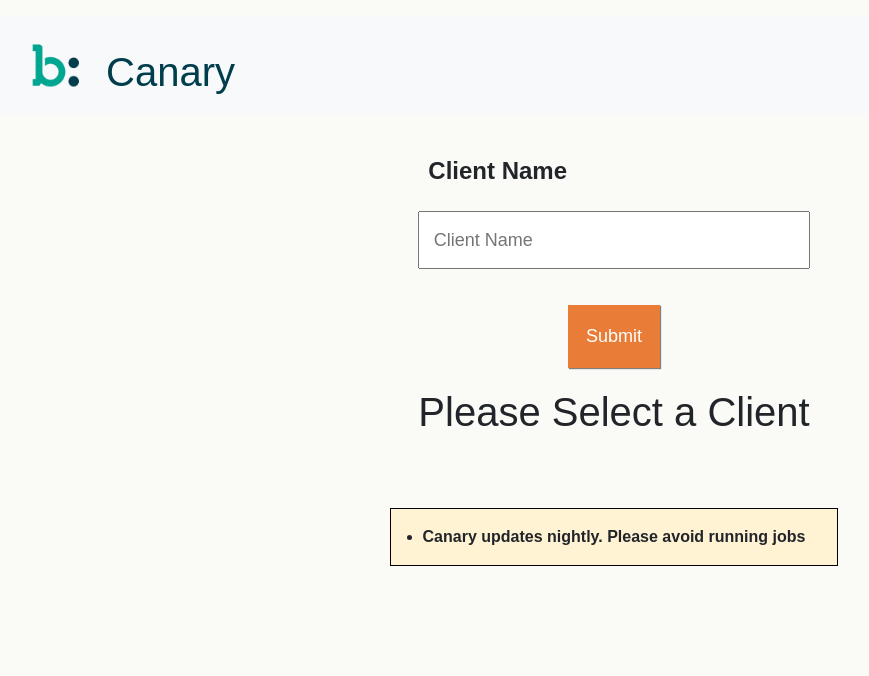
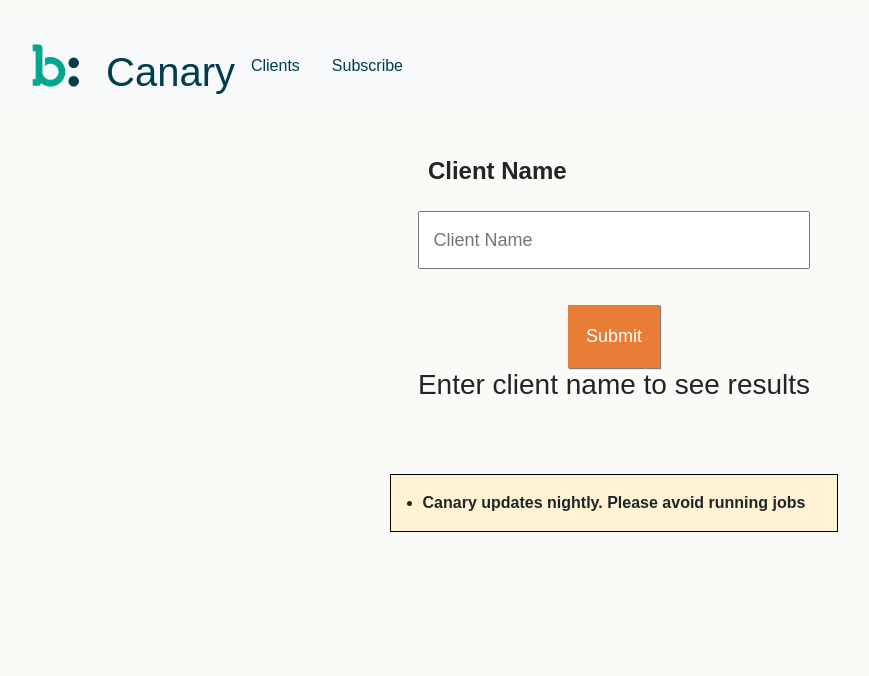
Before and after one commit to stephig85/hackathon-project-canary, a Flask app: page / in a window 1280 px wide. Shown: the top 676 px of the page, without its empty margins (26-895 px from the left). Run offline with Flask 2, Linux system fonts and the light colour scheme; parts of the project's set-up code (start-up, migrations or seed data) failed here and were passed over; some libraries are stand-ins or nearby versions.

Commit message:
display changes

```diff
--- a/templates/index.html
+++ b/templates/index.html
@@ -18,6 +18,14 @@
     <nav class="navbar navbar-expand-lg navbar-light bg-light">
       <img src="../static/b-logo.jpg" width="100" class="d-inline-block logo" alt="b-logo">
       <h1>Canary</h1>
+      <ul class="nav justify-content-end">
+        <li class="nav-item">
+          <a class="nav-link" href="index.html">Clients</a>
+        </li>
+        <li class="nav-item">
+          <a class="nav-link" href="subscriber.html">Subscribe</a>
+        </li>
+      </ul>
   </header>
 
   <div class="content">
@@ -35,9 +43,9 @@
         </form>
 
         {% if client %}
-        <h1>{{ client }}</h1>
+        <h3>{{ client }}</h3>
         {% else %}
-        <h1>Please Select a Client</h1>
+        <h3>Enter client name to see results</h3>
         <!-- Add client option -->
         {% endif %}
 
```
Also changed, not shown: templates/subscriber.html (+8 -0 lines).
